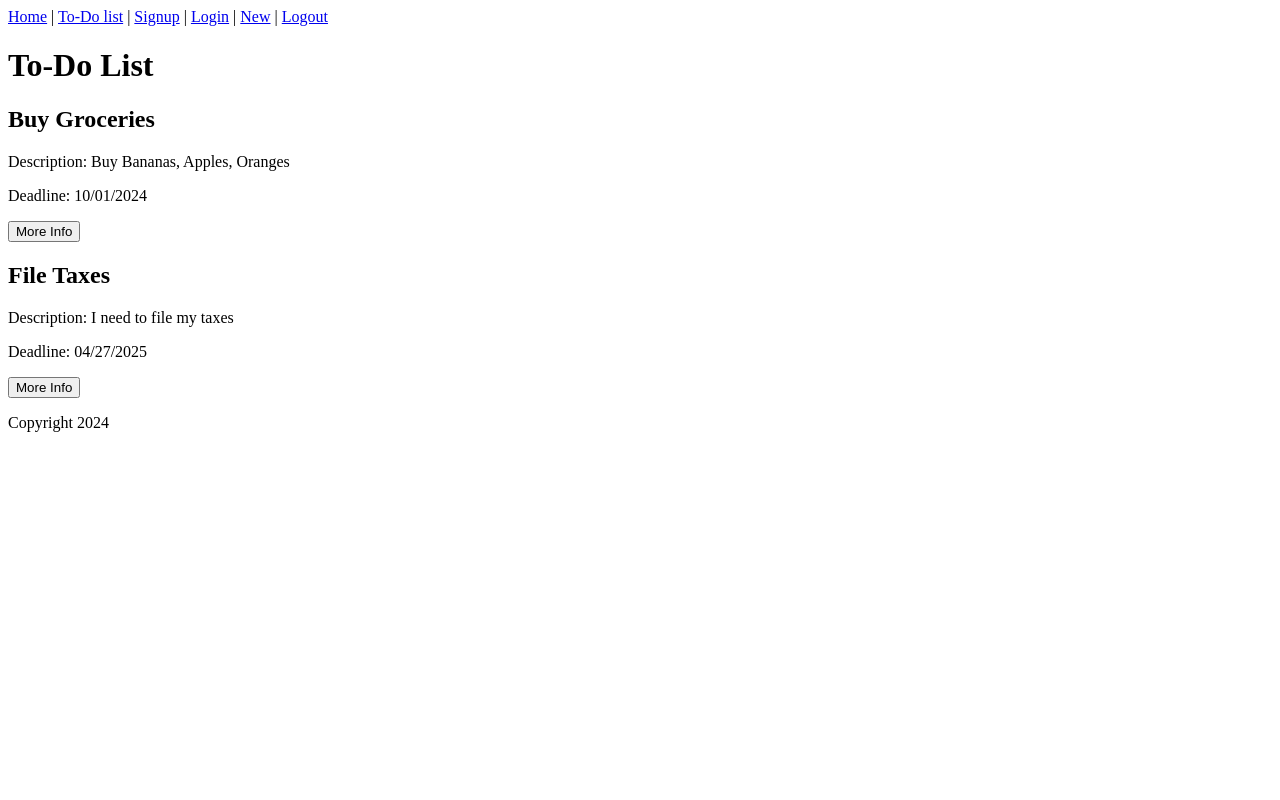
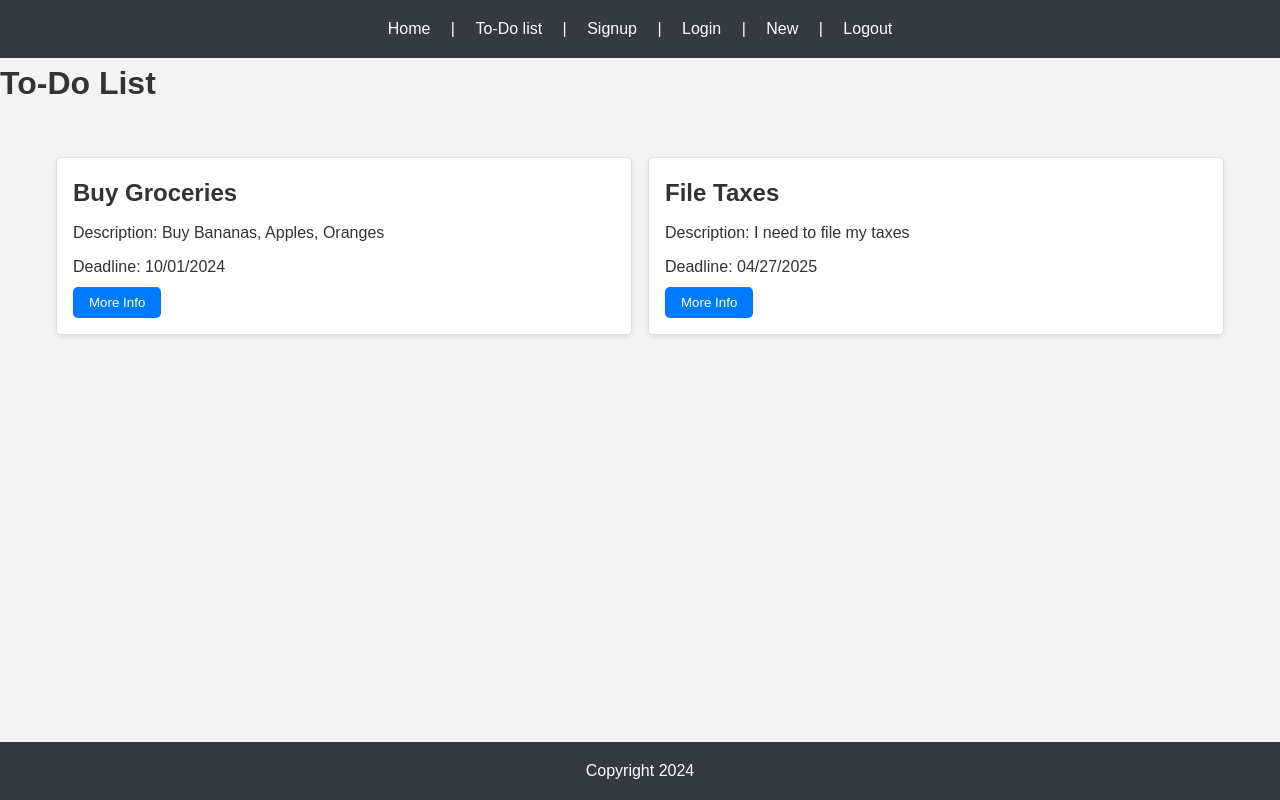
Before and after one commit to FelixAGonzales/todo-app, a React (Vite) app: page /index in a window 1280 px wide. Built offline with nearby package versions, Linux system fonts and the light colour scheme.

Commit message:
added code to the index.css file

```diff
--- a/src/index.css
+++ b/src/index.css
@@ -1,3 +1,167 @@
-html {
-  scroll-behavior: smooth;
+/* General Settings */
+* {
+  margin: 0;
+  padding: 0;
+  box-sizing: border-box;
+  font-family: 'Arial', sans-serif;
 }
+
+body {
+  line-height: 1.6;
+  background-color: #f4f4f4;
+  color: #333;
+  font-size: 16px;
+  margin: 0;
+  padding: 0;
+}
+
+header {
+  background-color: #343a40;
+  color: #fff;
+  padding: 1rem;
+  text-align: center;
+}
+
+header nav a {
+  color: #fff;
+  text-decoration: none;
+  margin: 0 1rem;
+}
+
+header nav a:hover {
+  color: #ffd700;
+}
+
+footer {
+  background-color: #343a40;
+  color: #fff;
+  text-align: center;
+  padding: 1rem;
+  position: fixed;
+  bottom: 0;
+  width: 100%;
+}
+
+h1, h2 {
+  margin-bottom: 1rem;
+}
+
+main {
+  padding: 2rem;
+  text-align: center;
+}
+
+.container {
+  max-width: 1200px;
+  margin: auto;
+  padding: 1rem;
+}
+
+/* Form Styles */
+form {
+  max-width: 400px;
+  margin: 2rem auto;
+  padding: 2rem;
+  background: #fff;
+  border: 1px solid #ddd;
+  border-radius: 5px;
+  box-shadow: 0 0 10px rgba(0, 0, 0, 0.1);
+}
+
+form div {
+  margin-bottom: 1rem;
+}
+
+form input {
+  width: 100%;
+  padding: 0.8rem;
+  border: 1px solid #ddd;
+  border-radius: 5px;
+}
+
+form button {
+  width: 100%;
+  padding: 0.8rem;
+  background-color: #343a40;
+  color: #fff;
+  border: none;
+  border-radius: 5px;
+  cursor: pointer;
+}
+
+form button:hover {
+  background-color: #007bff;
+}
+
+/* To-Do List */
+.list-container {
+  display: grid;
+  grid-template-columns: repeat(auto-fit, minmax(300px, 1fr));
+  gap: 1rem;
+  margin: 2rem auto;
+  padding: 1rem;
+  max-width: 1200px;
+}
+
+.list {
+  background: #fff;
+  border: 1px solid #ddd;
+  border-radius: 5px;
+  padding: 1rem;
+  box-shadow: 0 2px 5px rgba(0, 0, 0, 0.1);
+}
+
+.list h2 {
+  font-size: 1.5rem;
+  margin-bottom: 0.5rem;
+}
+
+.list p {
+  margin-bottom: 0.5rem;
+}
+
+.list button {
+  background-color: #007bff;
+  color: #fff;
+  border: none;
+  padding: 0.5rem 1rem;
+  border-radius: 5px;
+  cursor: pointer;
+}
+
+.list button:hover {
+  background-color: #0056b3;
+}
+
+/* Modal Styles (already defined in Modal.css) */
+.modal-background {
+  display: flex;
+  justify-content: center;
+  align-items: center;
+  background-color: rgba(0, 0, 0, 0.6);
+}
+
+.modal-main {
+  background: #fff;
+  padding: 2rem;
+  border-radius: 10px;
+  max-width: 600px;
+  width: 80%;
+  box-shadow: 0 4px 10px rgba(0, 0, 0, 0.2);
+}
+
+/* Responsive Design */
+@media (max-width: 768px) {
+  .list-container {
+    grid-template-columns: 1fr;
+  }
+
+  form {
+    width: 90%;
+    padding: 1.5rem;
+  }
+
+  .modal-main {
+    width: 95%;
+  }
+}
```
